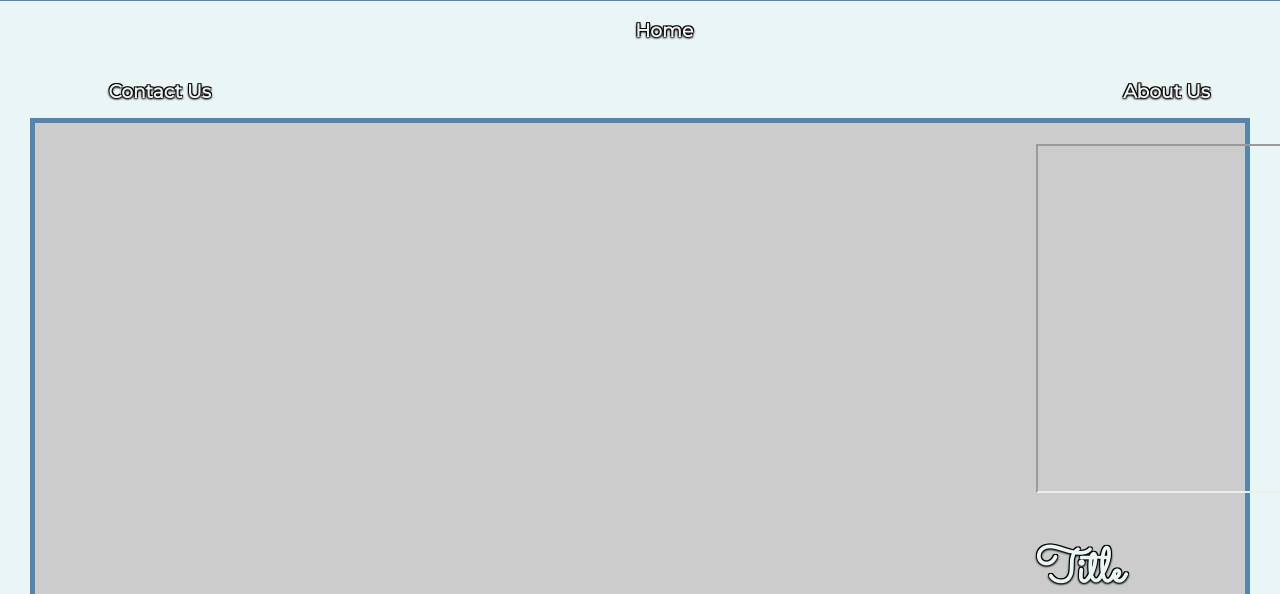
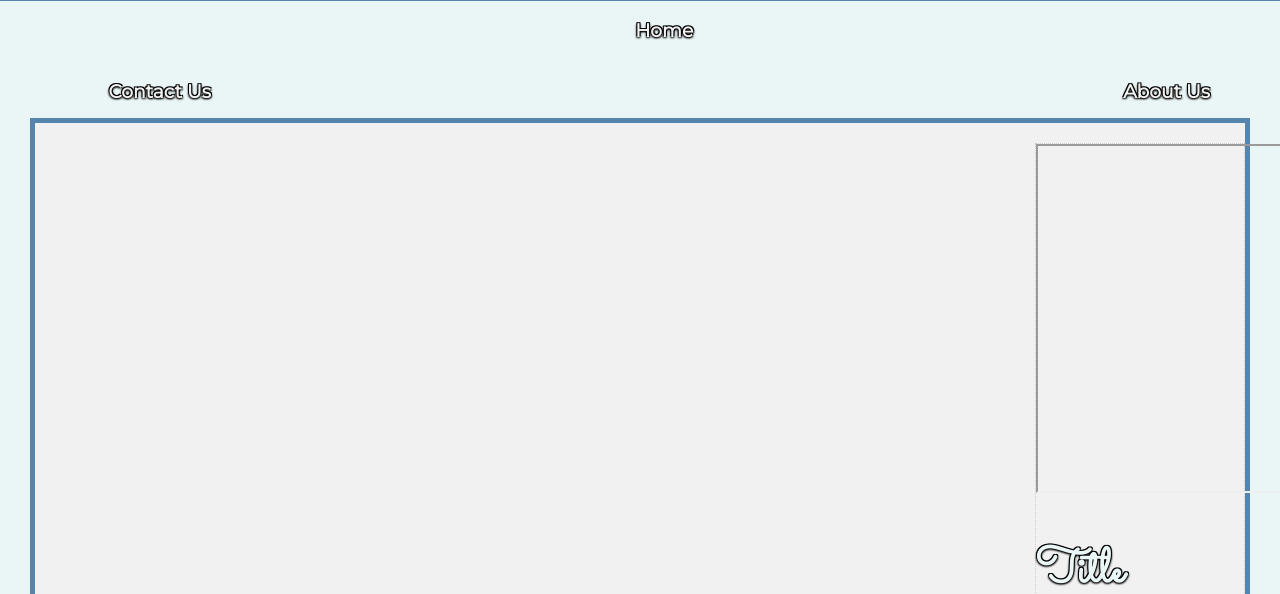
Before and after one commit to SeoChoi56/Album-Selector, a plain HTML site: page index.html in a window 1280 px wide. Shown: the part 171-765 px from the top of the page. Drawn offline with Linux system fonts and the light colour scheme; no server answers.

Commit message:
update to the update

```diff
--- a/styles.css
+++ b/styles.css
@@ -181,7 +181,8 @@ aside:nth-child(2) {
     border: 5px solid #5584AC;
     margin-left: 30px;
     margin-right: 30px;
-    background-color: #ccc;
+    background-color: #F1F1F1;
+    /* position: absolute; */
 }
 
 
@@ -247,7 +248,6 @@ aside:nth-child(2) {
     width: 100%;
     padding-top: 2%;
     padding-bottom: 2%;
-
     font-weight: bold;
     font-size: 3rem;
     font-family: 'Sacramento', cursive;
```
